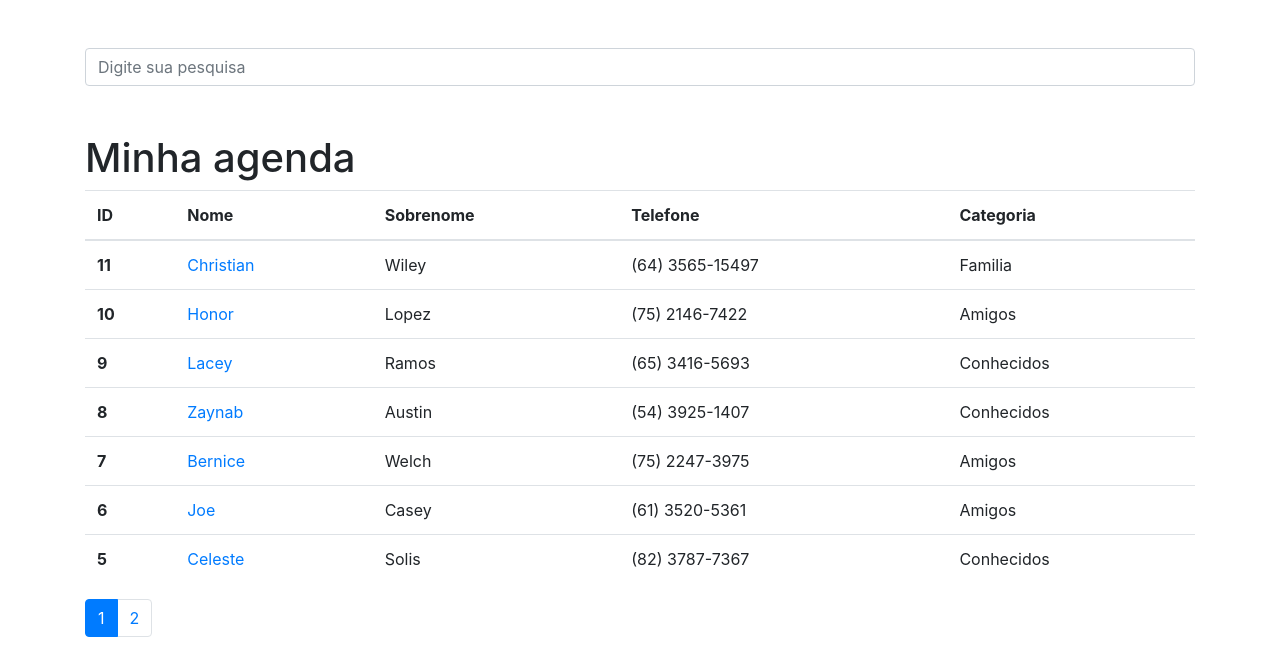
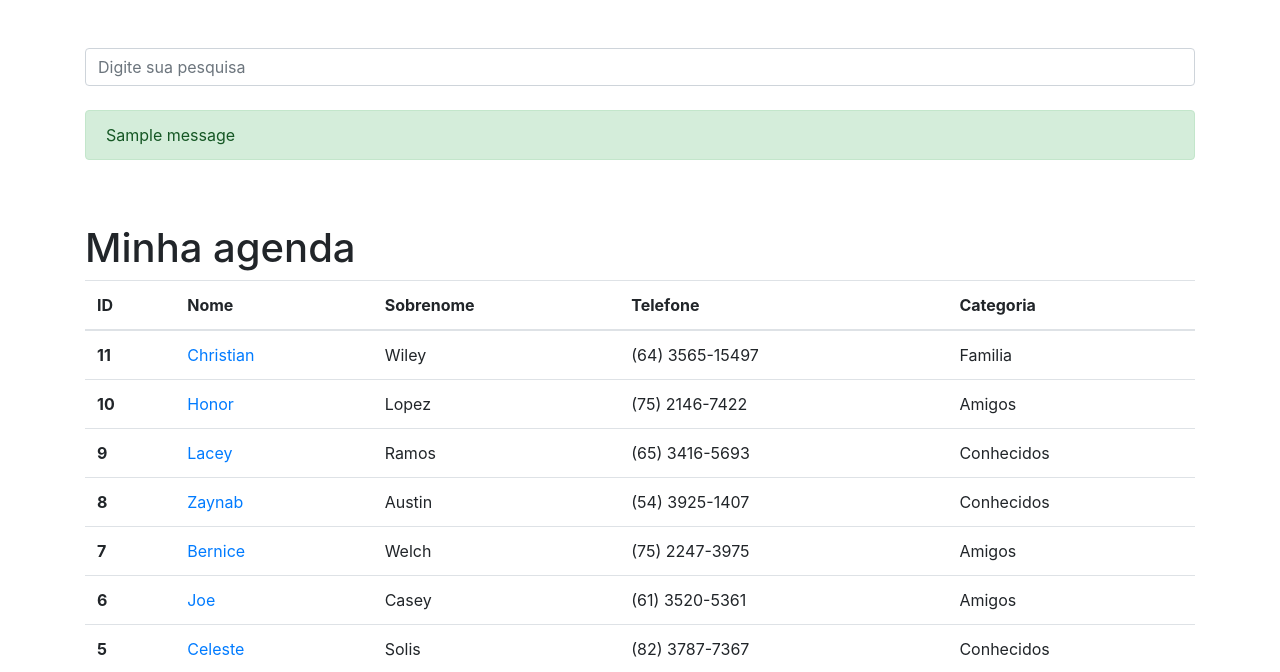
Before and after one commit to Valdir-coelho-jr/Django-Agenda-Python, a Django app: page / in a window 1280 px wide. Shown: the part 56-728 px from the top of the page. Run offline with Django 4.2, Linux system fonts and the light colour scheme; data comes from the database, SQL or seed files in the repository; both versions use the stored data as it was after the commit; one stand-in notice (Sample message) is shown; some libraries are stand-ins or nearby versions.

Commit message:
Update: Adding messages

```diff
--- /dev/null
+++ b/contatos/templates/parciais/_messages.html
@@ -0,0 +1,8 @@
+{% if messages %}
+    <br>
+    {% for message in messages %}
+        <div class="alert {{ message.tags }}" role="alert">
+            {{ message }}
+        </div>
+    {% endfor %}
+{% endif %}
--- a/contatos/views.py
+++ b/contatos/views.py
@@ -1,9 +1,10 @@
-from django.shortcuts import render, get_object_or_404
+from django.shortcuts import render, get_object_or_404, redirect
 from . models import Contato
 from django.http import Http404
 from django.core.paginator import Paginator
 from django.db.models import Q, Value
 from django.db.models.functions import Concat
+from django.contrib import messages
 
 
 def index(request):
@@ -34,8 +35,9 @@ def ver_contato(request, contato_id):
 def busca(request):
     termo = request.GET.get('termo')
 
-    if termo is None:
-        raise Http404()
+    if termo is None or not termo:
+        messages.add_message(request, messages.ERROR, 'Campo termo não pode ficar vazio.')
+        return redirect('index')
 
     campos = Concat('nome', Value(' '), 'sobrenome')
 
--- a/templates/base.html
+++ b/templates/base.html
@@ -3,7 +3,7 @@
 <html lang="pt">
 
 <head>
-    <title>Agenda</title>
+    <title>{%block titulo%}{%endblock%}Agenda</title>
     {% include 'parciais/_head.html'%}
 
 </head>
@@ -25,6 +25,9 @@
                      id="search-input"
                      placeholder="Digite sua pesquisa"
                      name="termo">
+
+              {% include 'parciais/_messages.html' %}
+
             </div>
           </div>
         </form>
```
Also changed, not shown: agenda/settings.py (+11 -0 lines), db.sqlite3, media/fotos/2022/12/25203d5c7e06403cd5daf69026b77b9c.jpg (added).
